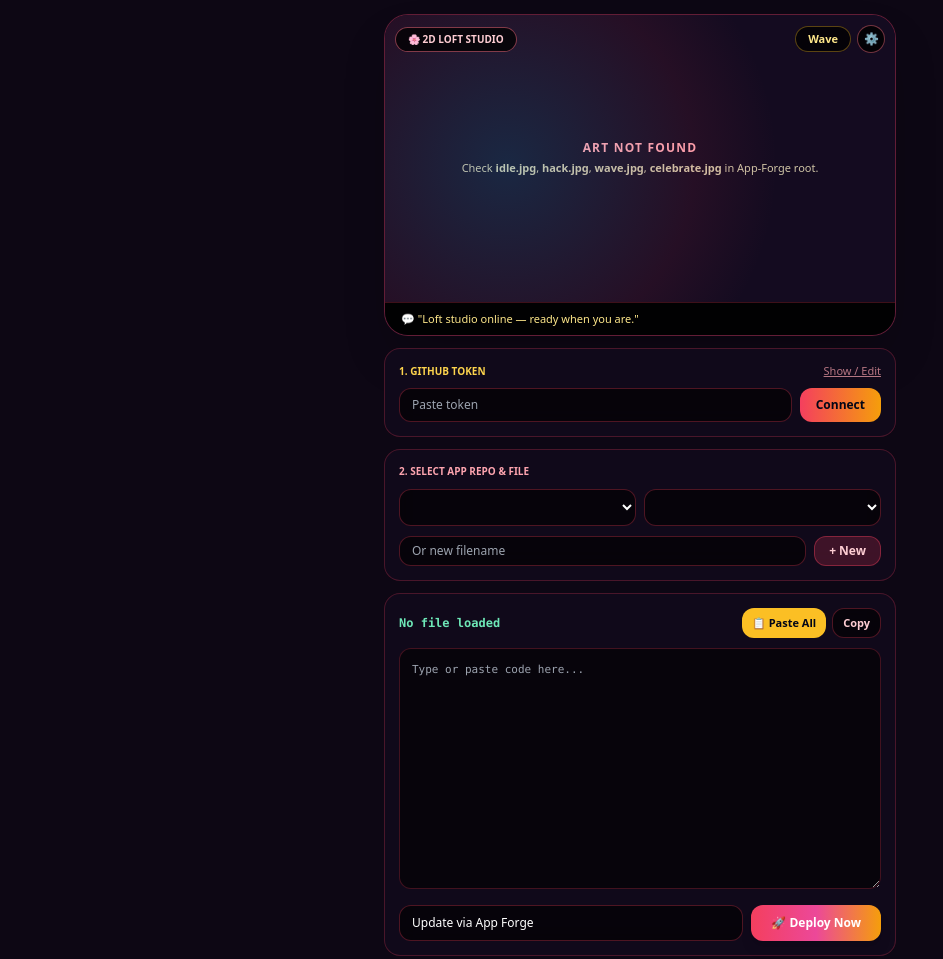
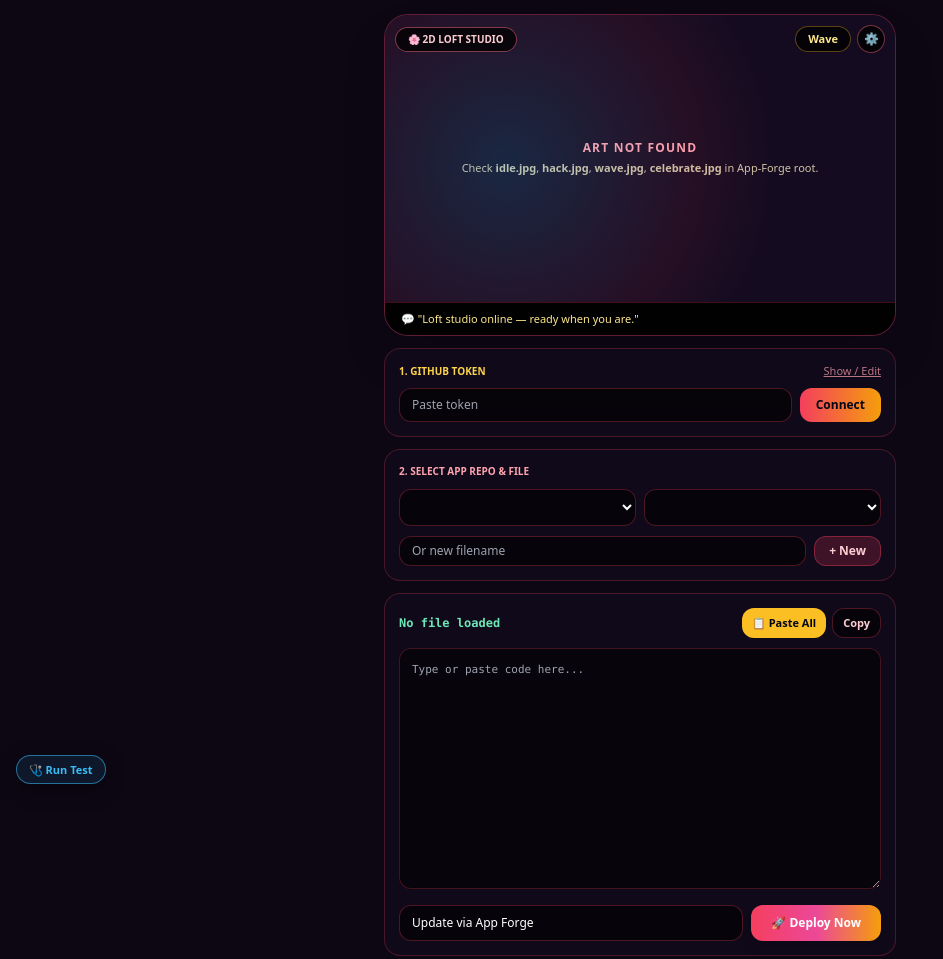
Before and after one commit to badpeachring/Skill-Tree, a plain HTML site: page index.html in a window 1280 px wide. Shown: the whole page, without its empty margins (0-943 px from the left). Drawn offline with nearby package versions, Linux system fonts and the light colour scheme; no server answers.

Commit message:
2D Loft Studio update

```diff
--- a/index.html
+++ b/index.html
@@ -484,5 +484,7 @@
       boot();
     }
   </script>
+<script src="./skilltree-diag.js" defer></script>
+
 </body>
 </html>
```
